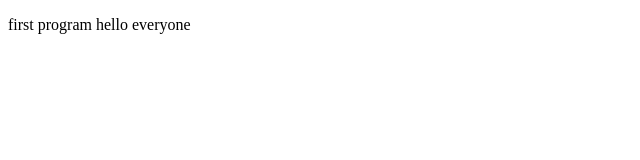
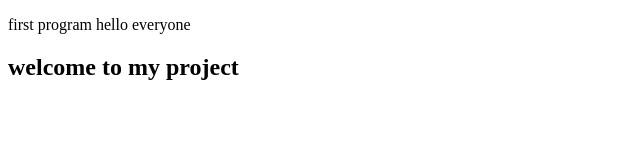
Before and after one commit to keerthimai-05/hello, a plain HTML site: page index.html in a window 1280 px wide. Shown: the whole page, without its empty margins (0-640 px from the left). Drawn offline with Linux system fonts and the light colour scheme.

Commit message:
Update index.html

```diff
--- a/index.html
+++ b/index.html
@@ -7,5 +7,6 @@
 </head>
 <body>
     <p>first program hello everyone</p>
+    <h2>welcome to my project</h2>
 </body>
 </html>
```
